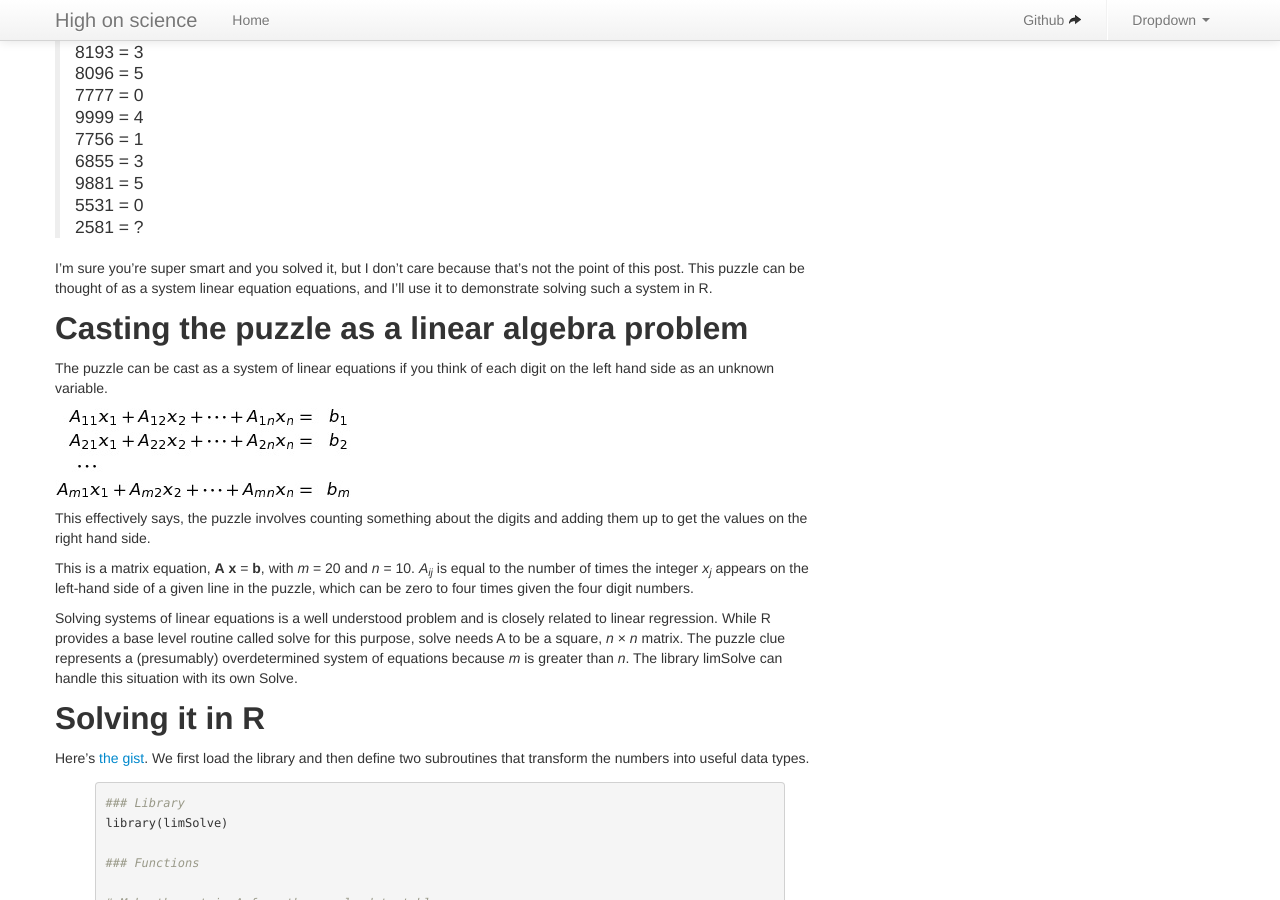
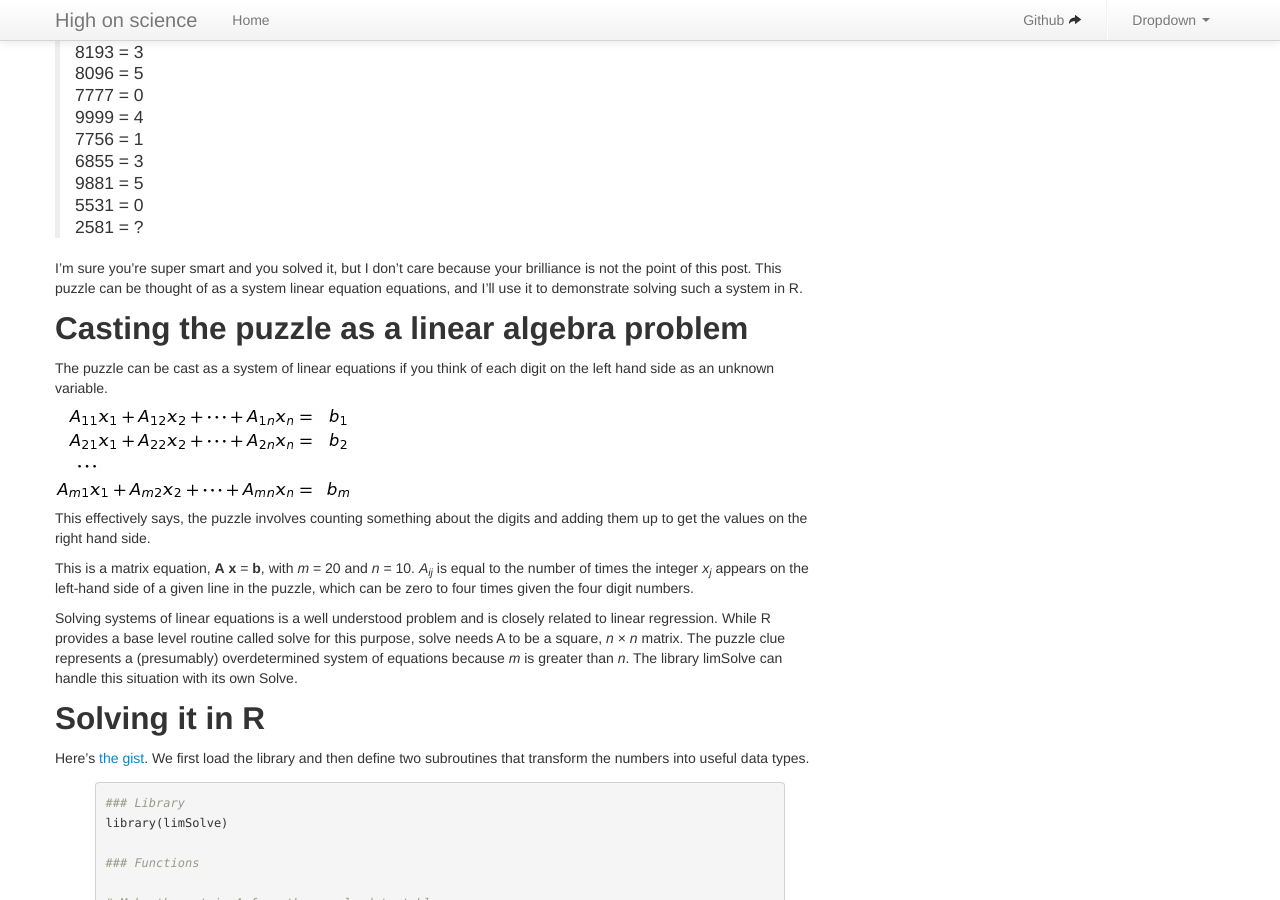
Before and after one commit to fwhigh/high_on_science, a Jekyll site: the page built from _posts/2013-05-15-solve-a-system-of-linear-equations-in-R.markdown, in a window 1280 px wide and 900 px high, scrolled down 481 px. Built offline with Jekyll 4.4.1, drawn with Linux system fonts in a browser that asks for light colours; nearby versions of some CDN libraries; comment, search, counter and statistics services are not loaded.

Commit message:
new posts

```diff
--- a/_posts/2013-05-15-solve-a-system-of-linear-equations-in-R.markdown
+++ b/_posts/2013-05-15-solve-a-system-of-linear-equations-in-R.markdown
@@ -31,14 +31,14 @@ Allegedly, the following puzzle is easily solved by young children in a matter o
 > 5531 = 0
 > 2581 = ?
 
-I'm sure you're super smart and you solved it, but I don't care because that's not the point of this post.  This puzzle can be thought of as a system linear equation equations, and I'll use it to demonstrate solving such a system in R.
+I'm sure you're super smart and you solved it, but I don't care because your brilliance is not the point of this post.  This puzzle can be thought of as a system linear equation equations, and I'll use it to demonstrate solving such a system in R.
 
 Casting the puzzle as a linear algebra problem
 ----------------------------------------------
 
 The puzzle can be cast as a system of linear equations if you think of each digit on the left hand side as an unknown variable.
 
-![Alt text](/images/tex2img_1360772058.jpg "Optional title")
+![Alt text]({{ site.baseurl }}/images/tex2img_1360772058.jpg "Optional title")
 
 This effectively says, the puzzle involves counting something about the digits and adding them up to get the values on the right hand side.
 
```
Also changed, not shown: _posts/2013-05-28-hmrcb-simple-analytics-using-mapreduce.markdown (added, +45 -0 lines).
